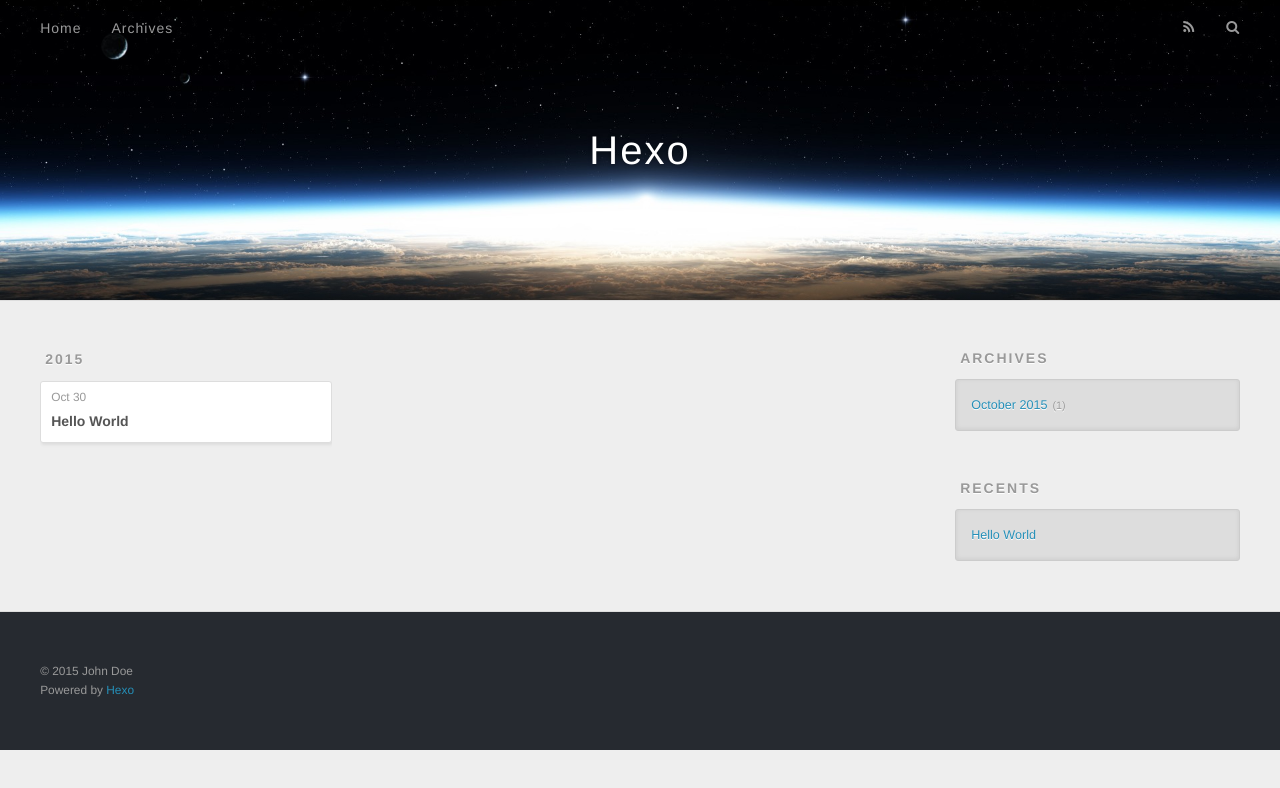
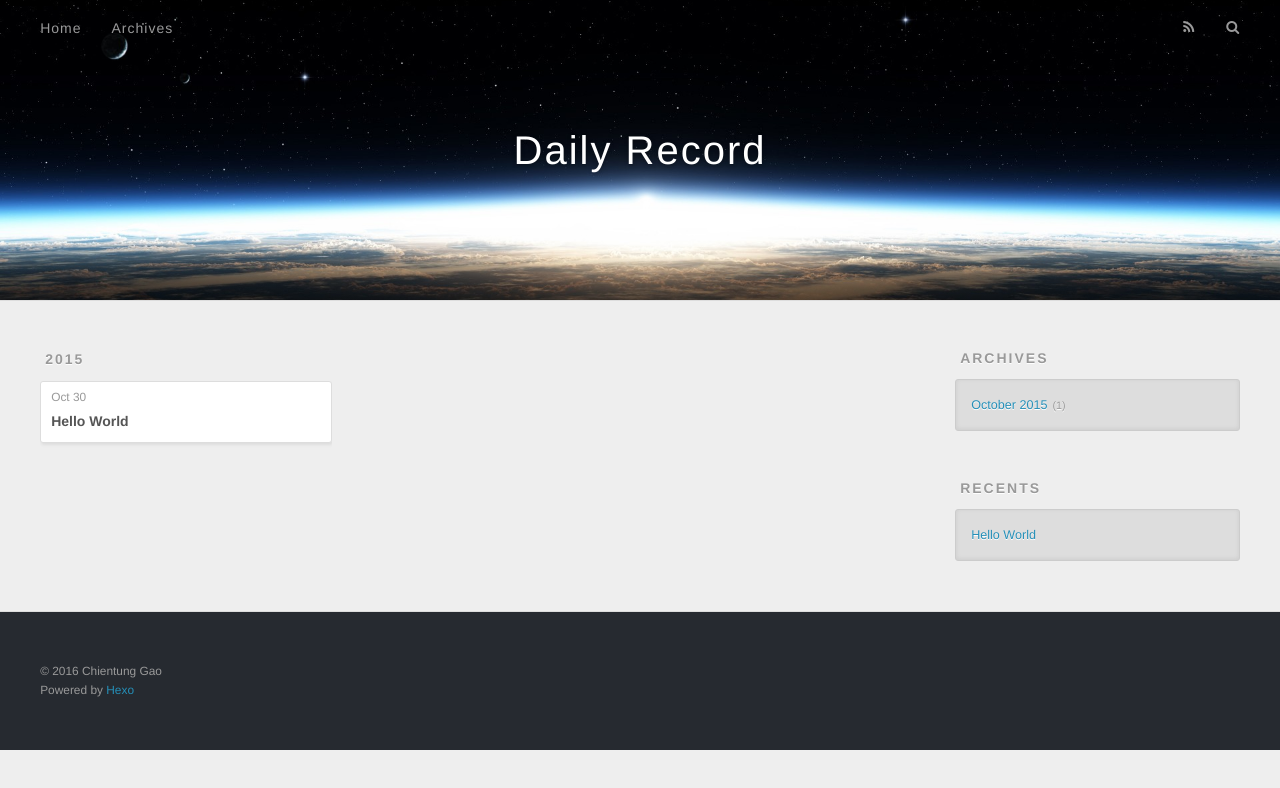
Before and after one commit to chientung91/chientung91.github.io, a plain HTML site: page archives/2015/10/index.html in a window 1280 px wide. Drawn offline with nearby package versions, Linux system fonts and the light colour scheme.

Commit message:
Site updated: 2016-02-24 10:07:30

```diff
--- a/archives/2015/10/index.html
+++ b/archives/2015/10/index.html
@@ -3,19 +3,19 @@
 <head>
   <meta charset="utf-8">
 
-  <title>Archives: 2015/10 | Hexo</title>
+  <title>Archives: 2015/10 | Daily Record</title>
   <meta name="viewport" content="width=device-width, initial-scale=1, maximum-scale=1">
   <meta name="description">
 <meta property="og:type" content="website">
-<meta property="og:title" content="Hexo">
+<meta property="og:title" content="Daily Record">
 <meta property="og:url" content="http://yoursite.com/archives/2015/10/index.html">
-<meta property="og:site_name" content="Hexo">
+<meta property="og:site_name" content="Daily Record">
 <meta property="og:description">
 <meta name="twitter:card" content="summary">
-<meta name="twitter:title" content="Hexo">
+<meta name="twitter:title" content="Daily Record">
 <meta name="twitter:description">
 
-    <link rel="alternative" href="/atom.xml" title="Hexo" type="application/atom+xml">
+    <link rel="alternative" href="/atom.xml" title="Daily Record" type="application/atom+xml">
 
 
     <link rel="icon" href="/favicon.png">
@@ -33,7 +33,7 @@
   <div id="header-outer" class="outer">
     <div id="header-title" class="inner">
       <h1 id="logo-wrap">
-        <a href="/" id="logo">Hexo</a>
+        <a href="/" id="logo">Daily Record</a>
       </h1>
 
     </div>
@@ -133,7 +133,7 @@
 
   <div class="outer">
     <div id="footer-info" class="inner">
-      &copy; 2015 John Doe<br>
+      &copy; 2016 Chientung Gao<br>
       Powered by <a href="http://hexo.io/" target="_blank">Hexo</a>
     </div>
   </div>
```
Also changed, not shown: 2015/10/30/hello-world/index.html (+6 -6 lines), archives/2015/index.html (+7 -7 lines), archives/index.html (+7 -7 lines), index.html (+8 -8 lines).
